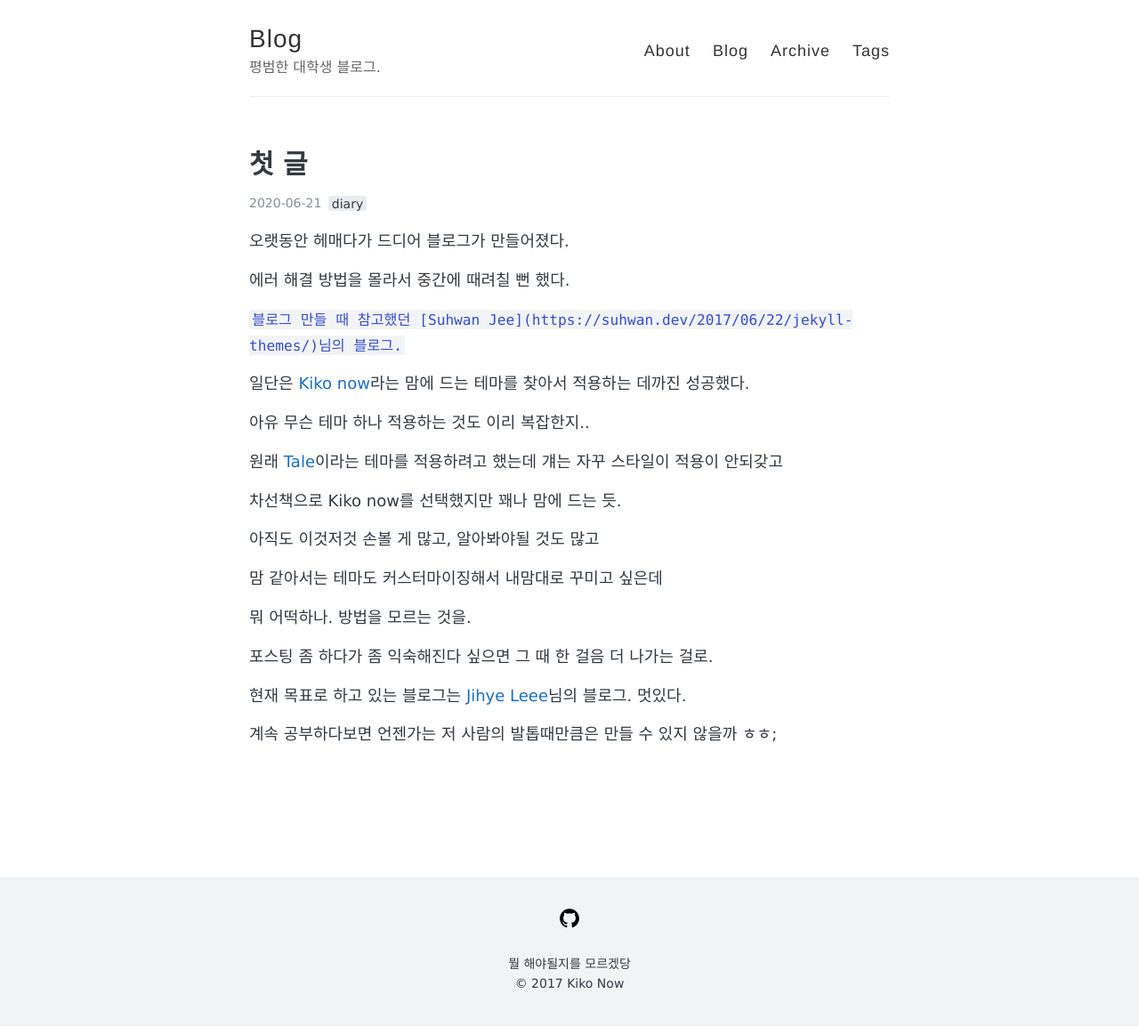
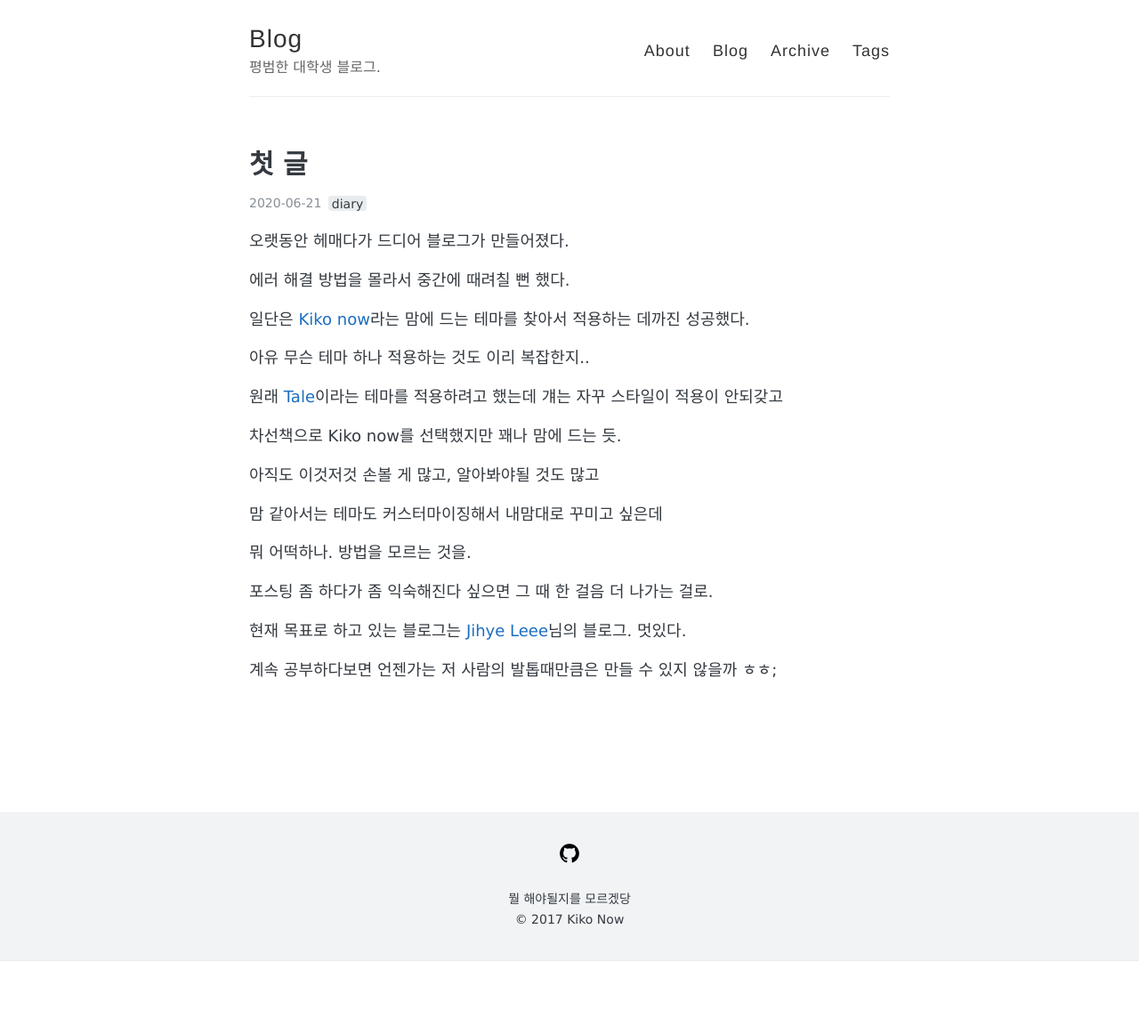
Before and after one commit to iborymagic/iborymagic.github.io, a Jekyll site: the page built from _posts/2020-06-21-첫-글.md, in a window 1280 px wide. Shown: the whole page at 89% size. Built offline with Jekyll 4.4.1, drawn with Linux system fonts in a browser that asks for light colours; after the commit the page ends 1080 px from its top, so only the background shows below that.

Commit message:
really really reaaally last one

```diff
--- a/_posts/2020-06-21-첫-글.md
+++ b/_posts/2020-06-21-첫-글.md
@@ -8,9 +8,7 @@ tags:
 오랫동안 헤매다가 드디어 블로그가 만들어졌다.
 
 에러 해결 방법을 몰라서 중간에 때려칠 뻔 했다.
-
-`블로그 만들 때 참고했던 [Suhwan Jee](https://suhwan.dev/2017/06/22/jekyll-themes/)님의 블로그.`
-
+<br/>
 
 일단은 [Kiko now](https://github.com/AWEEKJ/kiko-now)라는 맘에 드는 테마를 찾아서 적용하는 데까진 성공했다.
 
@@ -27,7 +25,7 @@ tags:
 뭐 어떡하나. 방법을 모르는 것을.
 
 포스팅 좀 하다가 좀 익숙해진다 싶으면 그 때 한 걸음 더 나가는 걸로.
-
+<br/>
 
 현재 목표로 하고 있는 블로그는 [Jihye Leee](http://jihyeleee.com/)님의 블로그. 멋있다.
 
```
